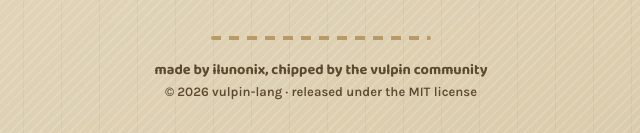
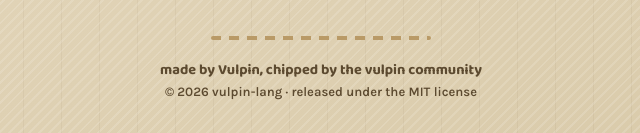
Before and after one commit to vulpin-lang/vulpin-lang.github.io, a plain HTML site: page community.html in a window 1280 px wide. Shown: the part 993-1126 px from the top of the page, 319-959 px from the left. Drawn offline with Linux system fonts and the light colour scheme.

Commit message:
Update community.html

```diff
--- a/community.html
+++ b/community.html
@@ -53,7 +53,7 @@
   </main>
 
   <footer>
-    <div>made by ilunonix, chipped by the vulpin community</div>
+    <div>made by Vulpin, chipped by the vulpin community</div>
     <div class="copyright">© 2026 vulpin-lang · released under the MIT license</div>
   </footer>
 
```
